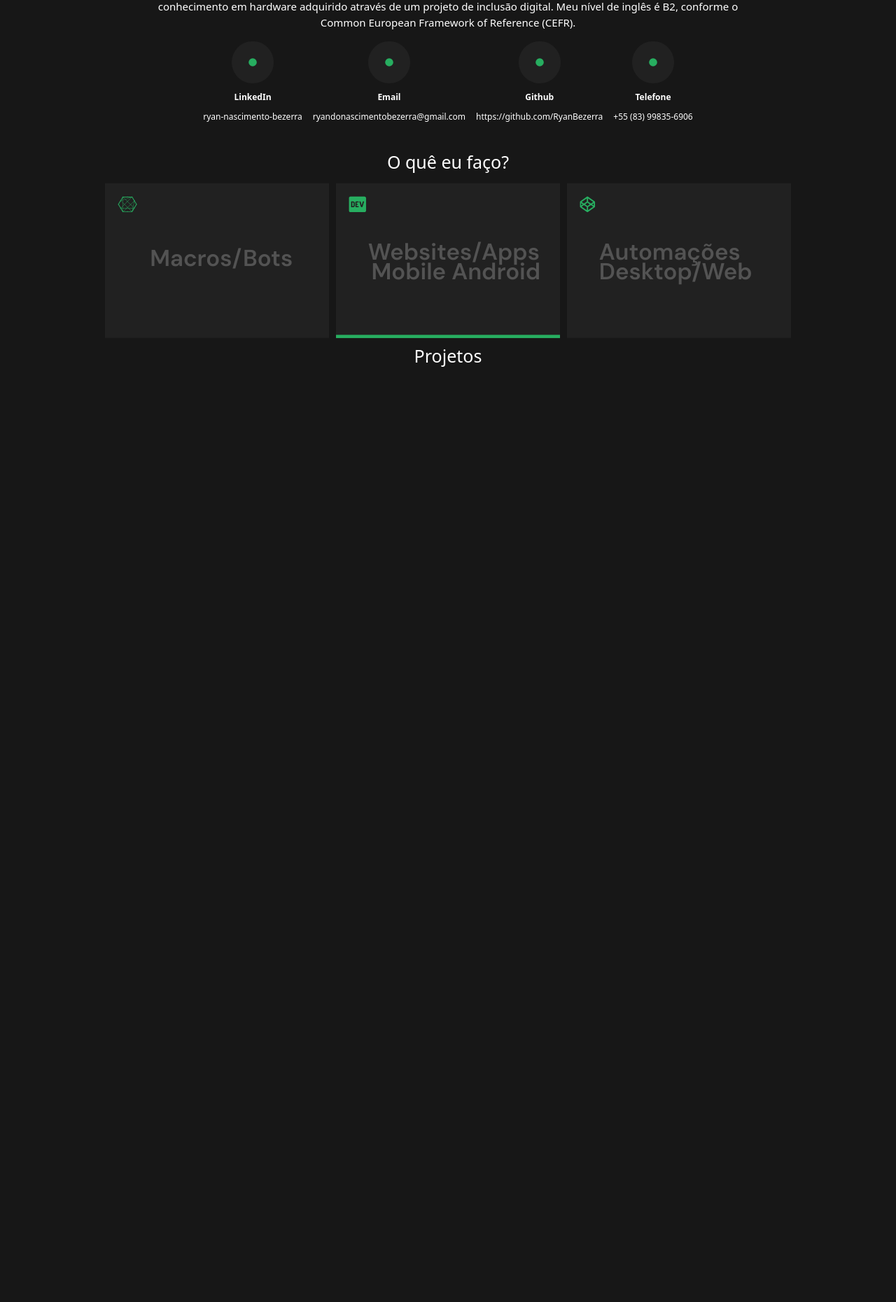
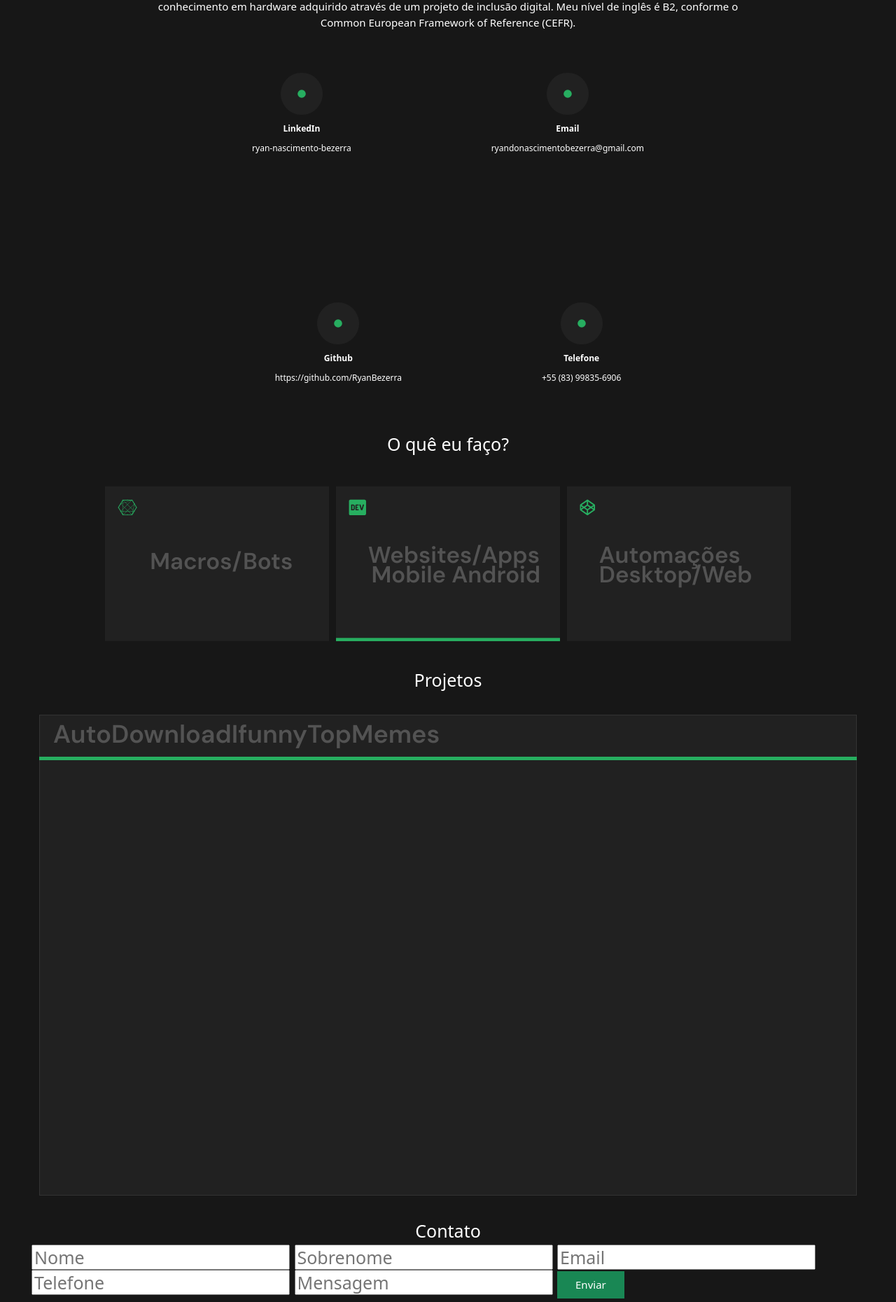
Before and after one commit to RyanBezerra/Portfolio, a Django app: page / in a window 1280 px wide. Shown: the part 1029-2889 px from the top of the page at 70% size. Before the commit the page ends 1553 px from the top, so only its background shows below. Run offline with Django 5.2, Linux system fonts and the light colour scheme.

Commit message:
Versão com todos os elementos

```diff
--- a/PortfólioApp/templates/Home-Page.html
+++ b/PortfólioApp/templates/Home-Page.html
@@ -71,7 +71,7 @@
                     <h2 id="sobre">Sobre</h2>
                     <p id="apresentação" class="pt-5">Sou estudante universitário de Ciência da Computação com foco principal em front-end, onde crio websites e interfaces para aplicativos móveis. Tenho experiência no desenvolvimento de macros e automações utilizando Python. Além disso, possuo conhecimento em hardware adquirido através de um projeto de inclusão digital. Meu nível de inglês é B2, conforme o Common European Framework of Reference (CEFR).</p>
                 </div>
-                <div id="circuloss1" class="d-flex flex-wrap justify-content-center gap-4 mt-4">
+                <div id="circuloss1" class="d-flex flex-wrap justify-content-center gap-6 mt-5 pt-5">
                     <div class="text-center">
                         <svg id="circulos" width="62" height="62" viewBox="0 0 62 62" fill="none" xmlns="http://www.w3.org/2000/svg">
                             <path d="M62 31C62 48.1208 48.1208 62 31 62C13.8792 62 0 48.1208 0 31C0 13.8792 13.8792 0 31 0C48.1208 0 62 13.8792 62 31Z" fill="#212121" />
@@ -111,8 +111,8 @@
             </div>
         </div>
         <div class="d-flex flex-column justify-content-center align-items-center" style="position: relative; top: 250px; padding-left: 4.5rem; padding-right: 4.5rem;">
-            <h1 class="text-white text-center fs-1 mt-5">O quê eu faço?</h1>
-            <div class="d-flex flex-wrap justify-content-center" style="gap: 1rem; position: relative;">
+            <h1 class="text-white text-center fs-1 mt-5 pt-5">O quê eu faço?</h1>
+            <div class="d-flex flex-wrap justify-content-center mt-5" style="gap: 1rem; position: relative;">
                 <div class = "svg-container">
                     <svg class="align-self-center" width="320" height="242" viewBox="0 0 349 242" fill="none" xmlns="http://www.w3.org/2000/svg">
                         <path d="M0 0.660141H349V241.66H0V0.660141Z" fill="#212121"/>
@@ -145,8 +145,26 @@
                 </div>
             </div>
         </div>
-        <div class="d-flex flex-column justify-content-center align-items-center" style="position: relative; top: 250px; padding-left: 4.5rem; padding-right: 4.5rem;">
+        <div class="d-flex flex-column justify-content-center align-items-center mt-5" style="position: relative; top: 250px; padding-left: 4.5rem; padding-right: 4.5rem;">
             <h1 class = "text-white">Projetos<h1>
+             <div class = "mt-5">
+                <svg width="1168" height="687" viewBox="0 0 1168 687" fill="none" xmlns="http://www.w3.org/2000/svg">
+                    <rect x="0.5" y="0.5" width="1167" height="686" fill="#212121" stroke="#333333"/>
+                    <text x="20" y="40" font-family="DM Sans" font-size="36" font-weight="600" fill="#535353">AutoDownloadIfunnyTopMemes</text>
+                    <rect x="0" y="60" width="1168" height="5" fill="#27AE60"/>
+                </svg>
+             </div>
+        </div>
+        <div class="d-flex flex-column justify-content-center align-items-center mt-5" style="position: relative; top: 250px; padding-left: 4.5rem; padding-right: 4.5rem;">
+            <h1 class = "text-white">Contato<h1>
+            <div>
+                <input type="text" name="Nome" placeholder="Nome"/>
+                <input type="text" name="Sobrenome" placeholder="Sobrenome"/>
+                <input type="text" name="Email" placeholder="Email"/>
+                <input type="text" name="Telefone" placeholder="Telefone"/>
+                <input type="text" name="Mensagem" placeholder="Mensagem"/>
+                <button id="botãobaixar" class="btn btn-success btn-lg rounded-0">Enviar</button>
+            </div>
         </div>
     </body>
 
```
